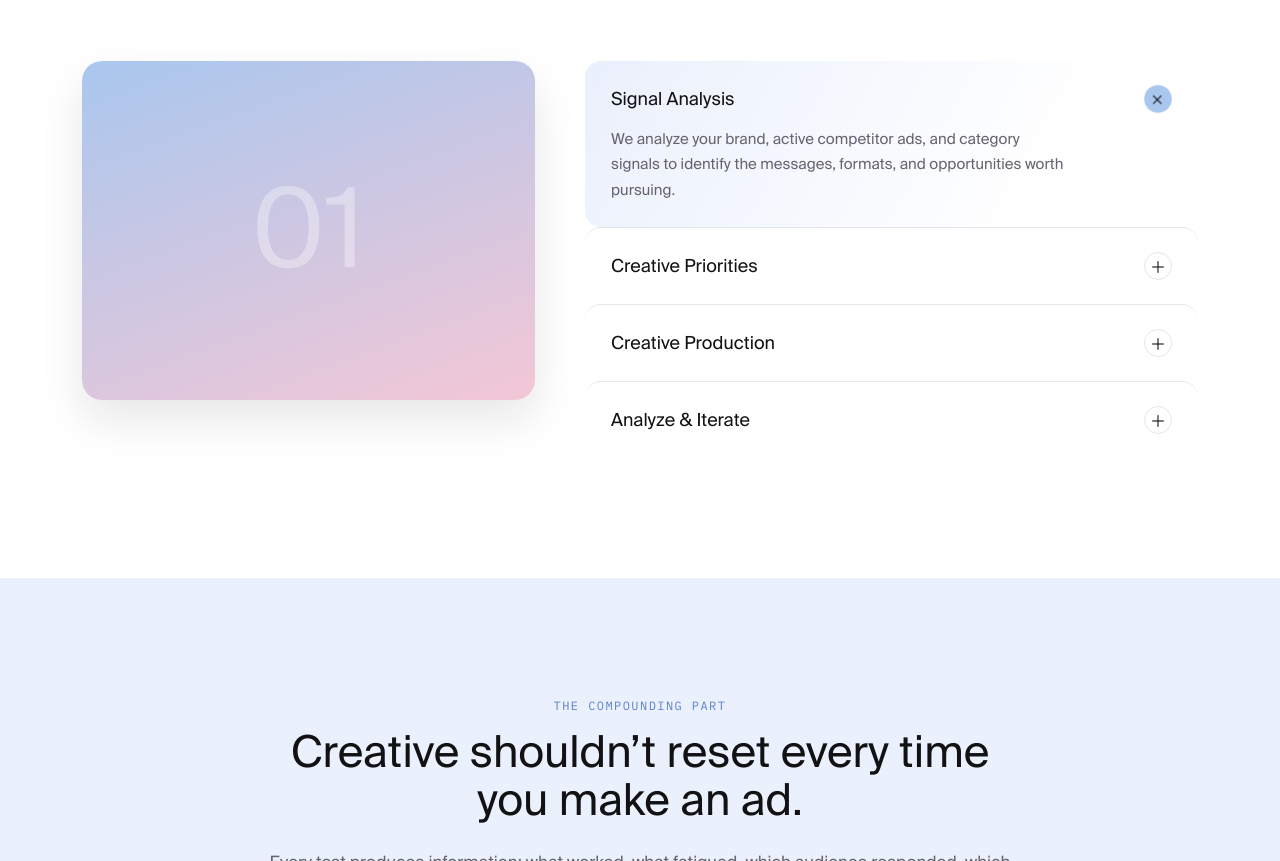
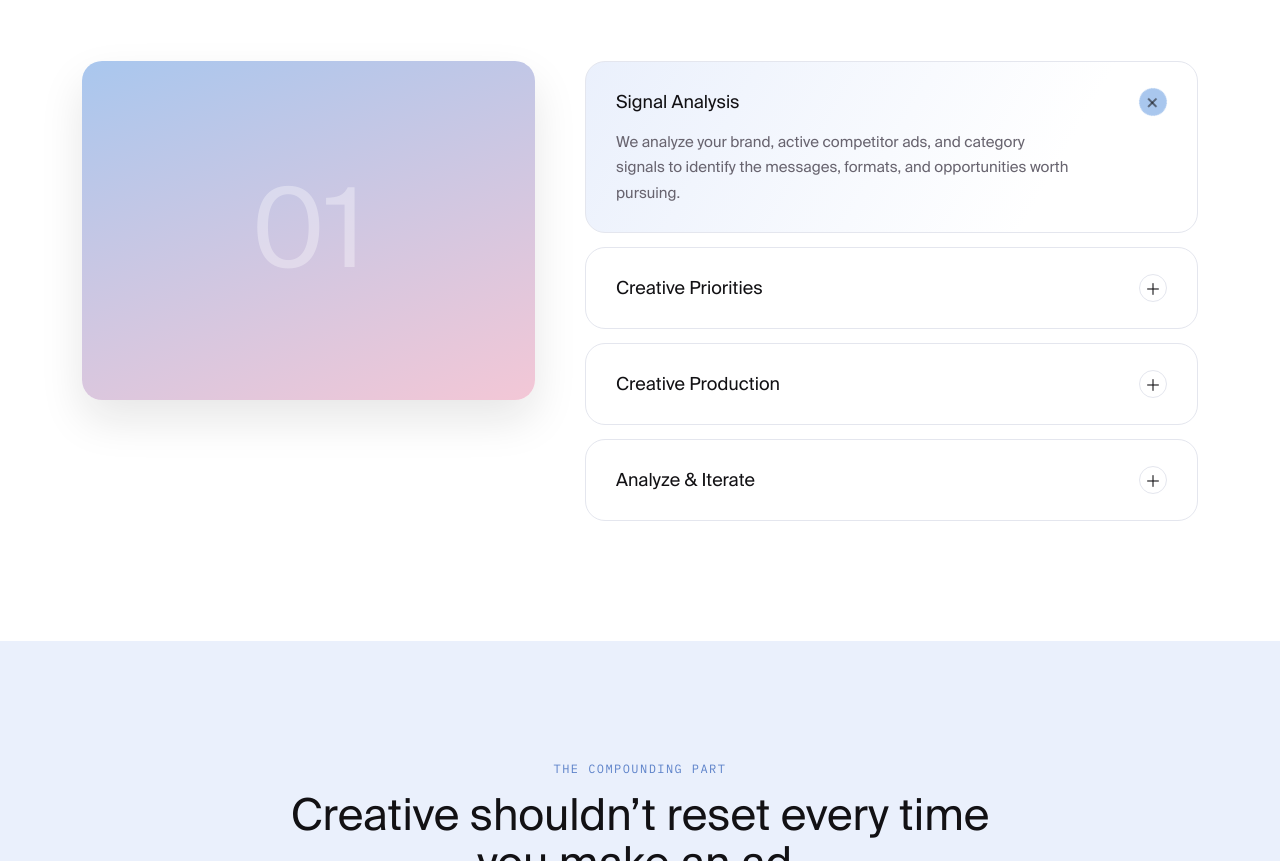
Before and after one commit to outersio/site, a website: page index.html in a window 1280 px wide. Shown: the part 4740-5601 px from the top of the page. Drawn offline with Linux system fonts and the light colour scheme.

Commit message:
Standardize card and hover treatment across services, intelligence, and process
Co-authored-by: Cursor <cursoragent@cursor.com>

```diff
--- a/index.html
+++ b/index.html
@@ -313,16 +313,14 @@
   .how-image-inner{width:100%; height:100%; display:flex; align-items:center; justify-content:center; transition:background 1.2s ease;}
   .how-num-watermark{font-family:var(--sans); font-size:110px; color:rgba(255,255,255,0.35); font-weight:400; letter-spacing:0; user-select:none;}
 
-  .how-list{display:flex; flex-direction:column;}
+  .how-list{display:flex; flex-direction:column; gap:14px;}
   .how-row{
     display:flex; flex-direction:column;
-    padding:24px 26px; border-radius:16px; cursor:pointer;
-    transition:background .35s ease, color .35s ease;
-    border-top:1px solid var(--paper-dim);
+    padding:26px 30px; border-radius:20px; cursor:pointer;
+    background:#fff; border:1px solid var(--paper-dim);
+    transition:border-color .25s, background .5s ease, color .35s ease;
   }
-  .how-list .how-row:first-child{border-top:none;}
-  .how-row:has(+ .how-row.active){border-top-color:transparent;}
-  .how-row.active{border-top-color:transparent;}
+  .how-row:hover{border-color:var(--sky-deep);}
   .how-row-head{display:flex; align-items:center; justify-content:space-between; gap:16px;}
   .how-row-title{display:flex; align-items:baseline; gap:18px; min-width:0;}
   .how-row-title h3{font-family:var(--sans); font-weight:400; font-size:18px; letter-spacing:0;}
@@ -335,6 +333,7 @@
   @media (max-width:860px){
     .how-layout{grid-template-columns:1fr;}
     .how-visual{position:relative; top:0;}
+    .how-row{padding:22px 20px;}
   }
 
   /* SERVICES GRID */
@@ -503,9 +502,9 @@
   .intel-card{
     background:#fff; border:1px solid var(--paper-dim); border-radius:20px; padding:28px 24px;
     display:flex; flex-direction:column; gap:12px;
-    transition:border-color .25s, transform .25s, box-shadow .25s;
+    transition:border-color .25s, background .5s ease;
   }
-  .intel-card:hover{border-color:var(--sky-deep); transform:translateY(-3px); box-shadow:0 14px 30px rgba(18,17,20,0.07);}
+  .intel-card:hover{border-color:var(--sky-deep); background:linear-gradient(120deg, var(--paper-tint) 0%, #fff 75%);}
   .intel-label{font-family:var(--mono); font-size:11px; text-transform:uppercase; letter-spacing:.08em; color:var(--sky-deep);}
   .intel-card h3{font-family:var(--sans); font-weight:400; font-size:18px; line-height:1.35;}
   .intel-card p{font-size:14px; line-height:1.7; color:var(--text-on-paper-dim);}
```
